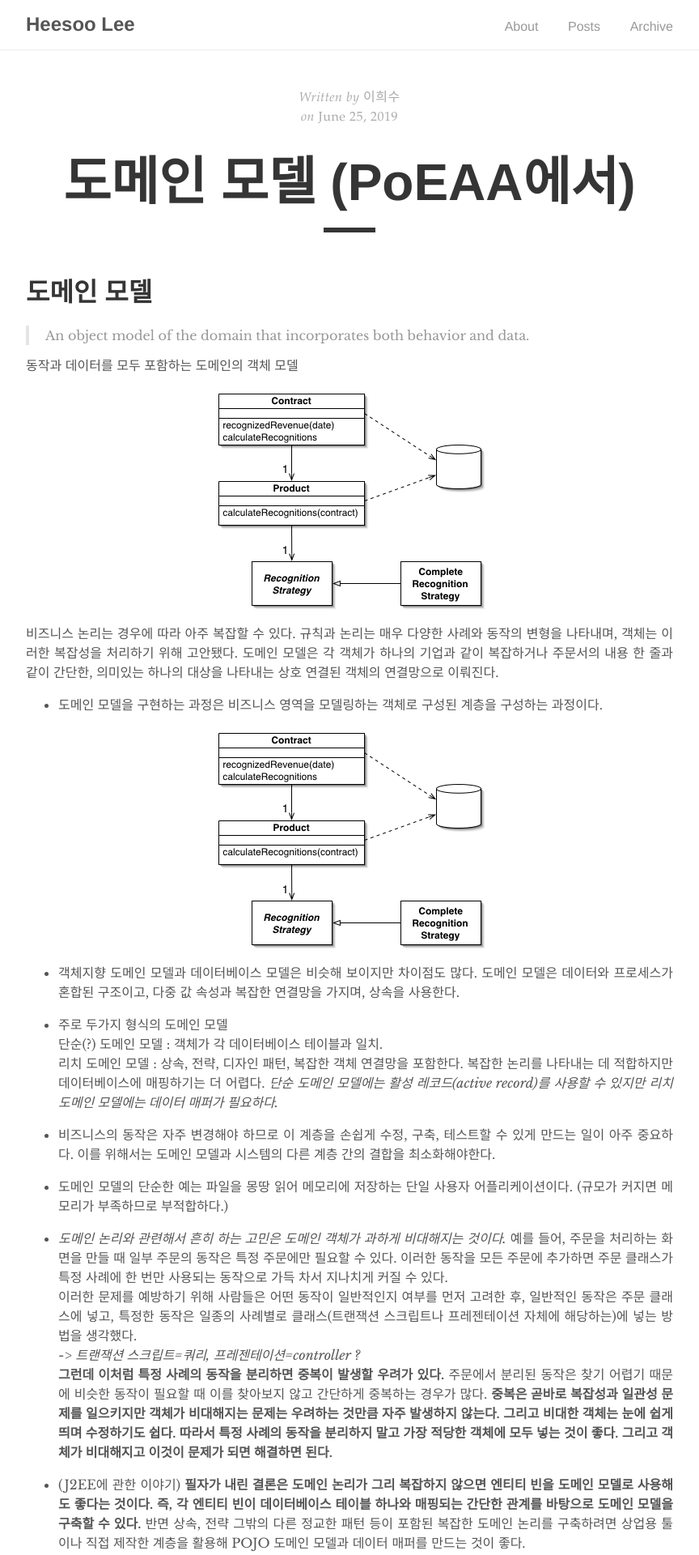
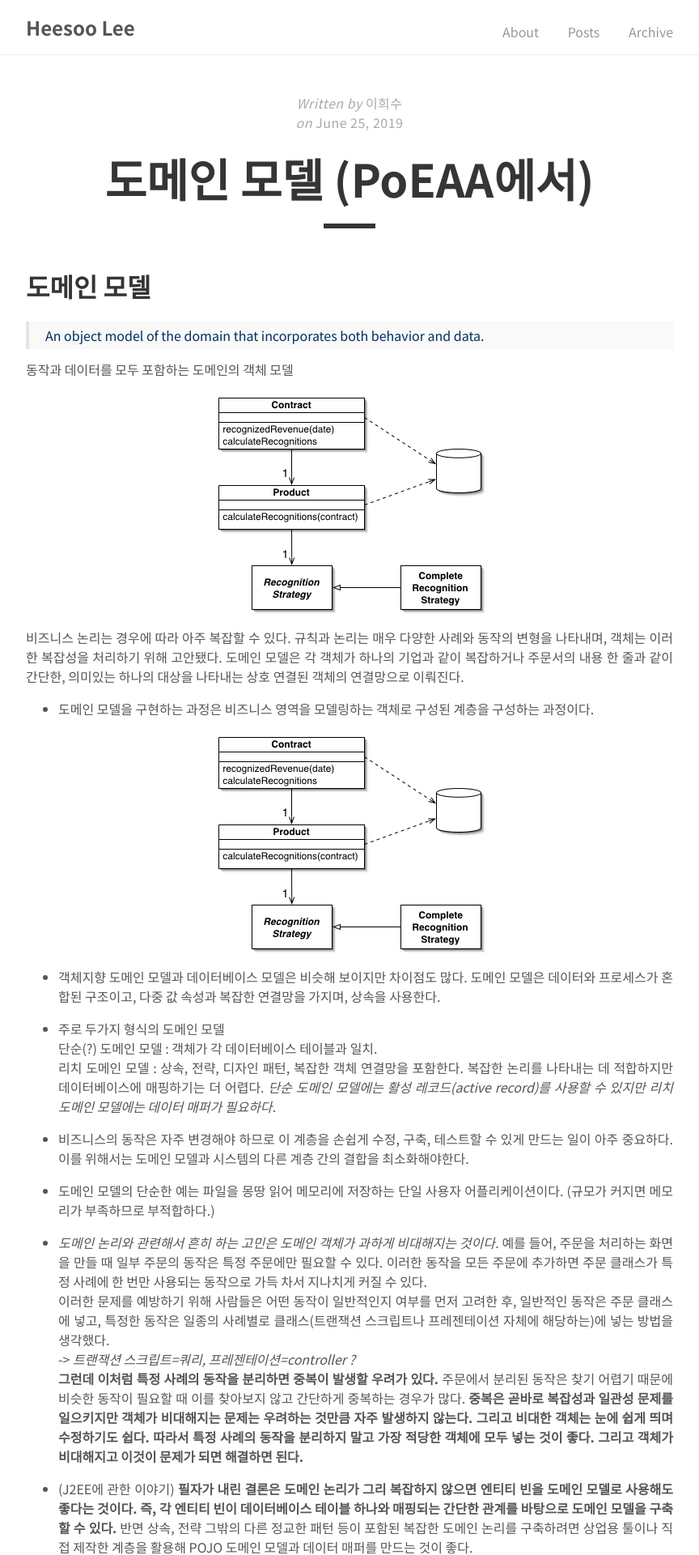
Before and after one commit to hs-glenn-lee/hs-glenn-lee.github.io, a Jekyll site: the page built from _posts/2019-06-25-domain-model.md, in a window 1280 px wide. Shown: the top 1920 px of the page at 81% size, without its empty margins (208-1072 px from the left). Built offline with Jekyll 4.4.1, drawn with Linux system fonts in a browser that asks for light colours.

Commit message:
fix style. fonts, quoteblock

```diff
--- a/_sass/tale/_base.scss
+++ b/_sass/tale/_base.scss
@@ -42,16 +42,16 @@ a {
 
 blockquote {
   border-left: .25rem solid $grey-2;
-  color: $grey-1;
+  color: $quote-blue;
   margin: .8rem 0;
   padding: .5rem 1rem;
-
+  background-color: $grey-3;
   p:last-child {
     margin-bottom: 0;
   }
 
   @media (min-width: 600px) {
-    padding: 0 5rem 0 1.25rem;
+    padding: .3rem 5rem .3rem 1.25rem;
   }
 }
 
--- a/_sass/tale/_post.scss
+++ b/_sass/tale/_post.scss
@@ -15,7 +15,7 @@
   &-title {
     color: $default-shade;
     font-family: $sans-serif;
-    font-size: 4rem;
+    font-size: 3.5rem;
     margin: 1rem 0;
     text-align: center;
   }
--- a/_sass/tale/_variables.scss
+++ b/_sass/tale/_variables.scss
@@ -2,6 +2,7 @@
 $default-color: #555;
 $default-shade: #353535;
 $default-tint: #aaa;
+$quote-blue: #002e5f;
 $grey-1: #979797;
 $grey-2: #e5e5e5;
 $grey-3: #f9f9f9;
@@ -10,10 +11,17 @@ $blue: #4a9ae1;
 $shadow-color: rgba(0, 0, 0, .2);
 $code-color: #bf616a;
 
+
+
+
+@import url(http://fonts.googleapis.com/earlyaccess/notosanskr.css);
+@import url(http://fonts.googleapis.com/earlyaccess/notosansjp.css);
+@import url(http://fonts.googleapis.com/earlyaccess/notosanssc.css);
+
 // Fonts
-$serif-primary: 'Libre Baskerville', 'Times New Roman', Times, serif;
-$serif-secondary: Palatino, 'Palatino LT STD', 'Palatino Linotype', 'Book Antiqua', 'Georgia', serif;
-$sans-serif: 'Helvetica Neue', 'Segoe UI', Helvetica, Arial, sans-serif;
+$serif-primary: 'Noto Sans KR', 'Times New Roman', Times, serif;
+$serif-secondary: 'Noto Sans KR', 'Georgia', serif;
+$sans-serif: 'Noto Sans KR', 'Segoe UI', sans-serif;
 $monospaced: Menlo, Monaco, monospace;
 
 @mixin box-sizing($type: border-box) {
```
Also changed, not shown: README.md (added).
